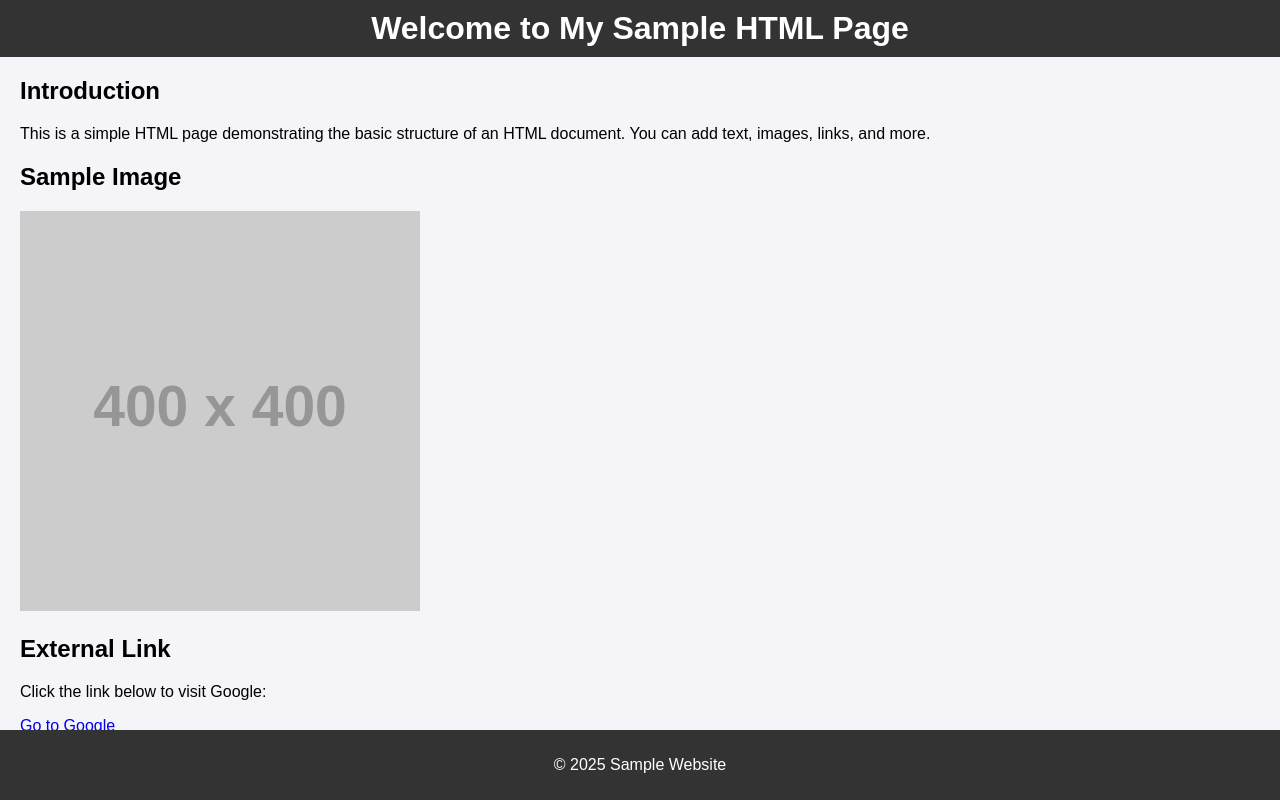
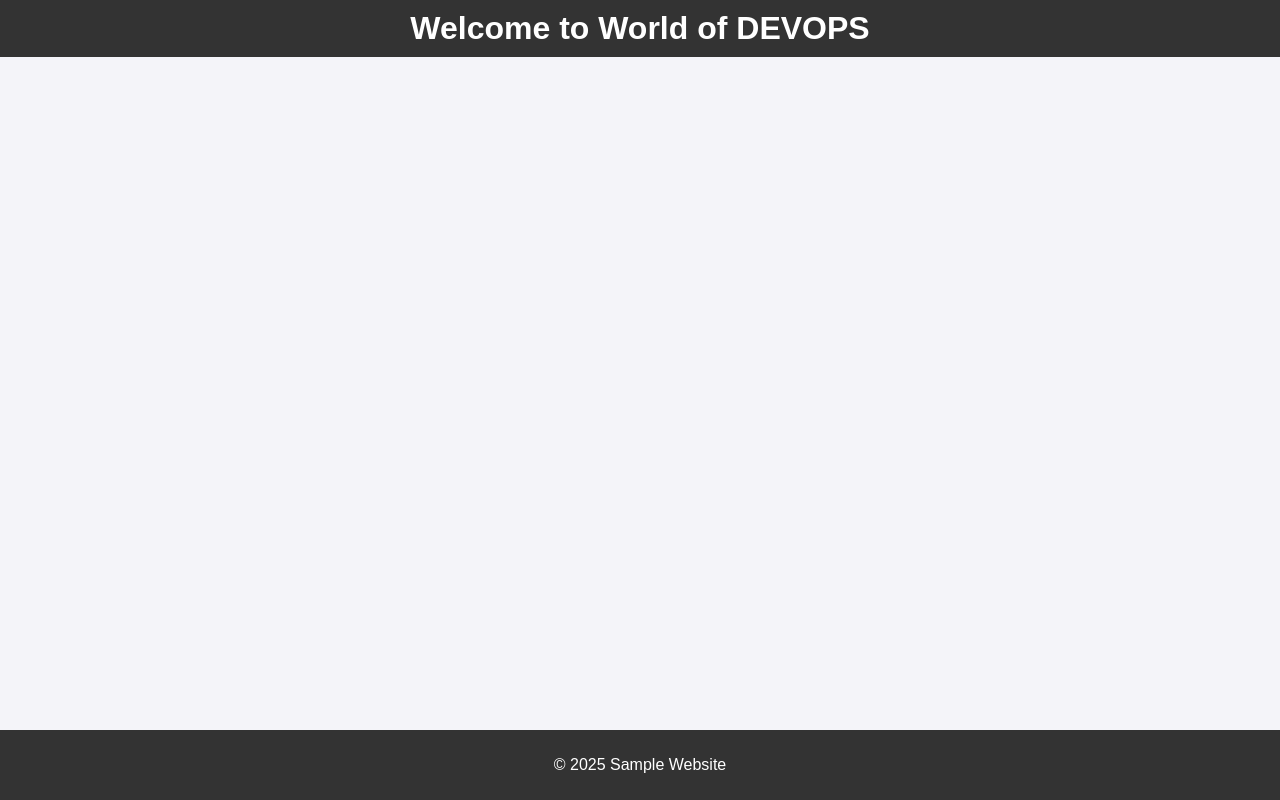
Before and after one commit to Shri2157/DevOps-Tasks, a plain HTML site: page index.html in a window 1280 px wide. Drawn offline with Linux system fonts and the light colour scheme; placeholder pictures from the web are drawn by us.

Commit message:
added new html

```diff
--- a/index.html
+++ b/index.html
@@ -41,20 +41,10 @@
 </head>
 <body>
     <header>
-        <h1>Welcome to My Sample HTML Page</h1>
+        <h1>Welcome to World of DEVOPS</h1>
     </header>
 
-    <div class="content">
-        <h2>Introduction</h2>
-        <p>This is a simple HTML page demonstrating the basic structure of an HTML document. You can add text, images, links, and more.</p>
 
-        <h2>Sample Image</h2>
-        <img src="https://via.placeholder.com/400" alt="Sample Image">
-
-        <h2>External Link</h2>
-        <p>Click the link below to visit Google:</p>
-        <a href="https://www.google.com" target="_blank">Go to Google</a>
-    </div>
 
     <footer>
         <p>&copy; 2025 Sample Website</p>
```
